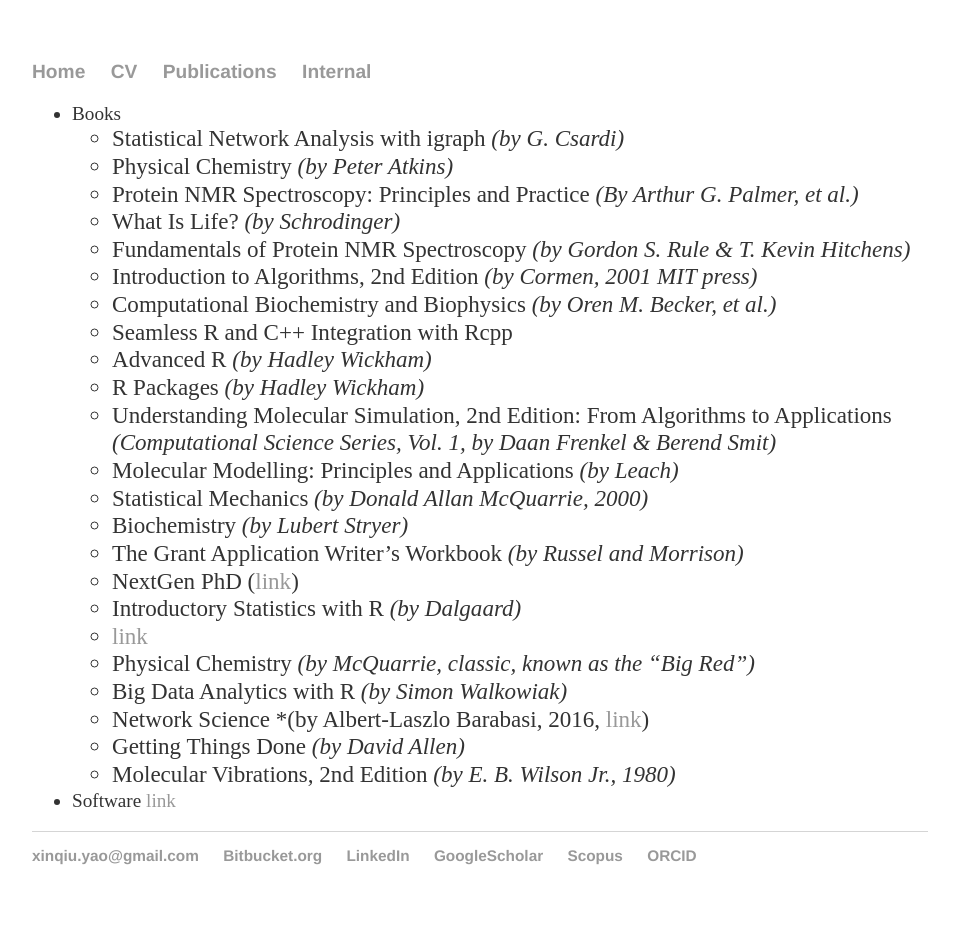
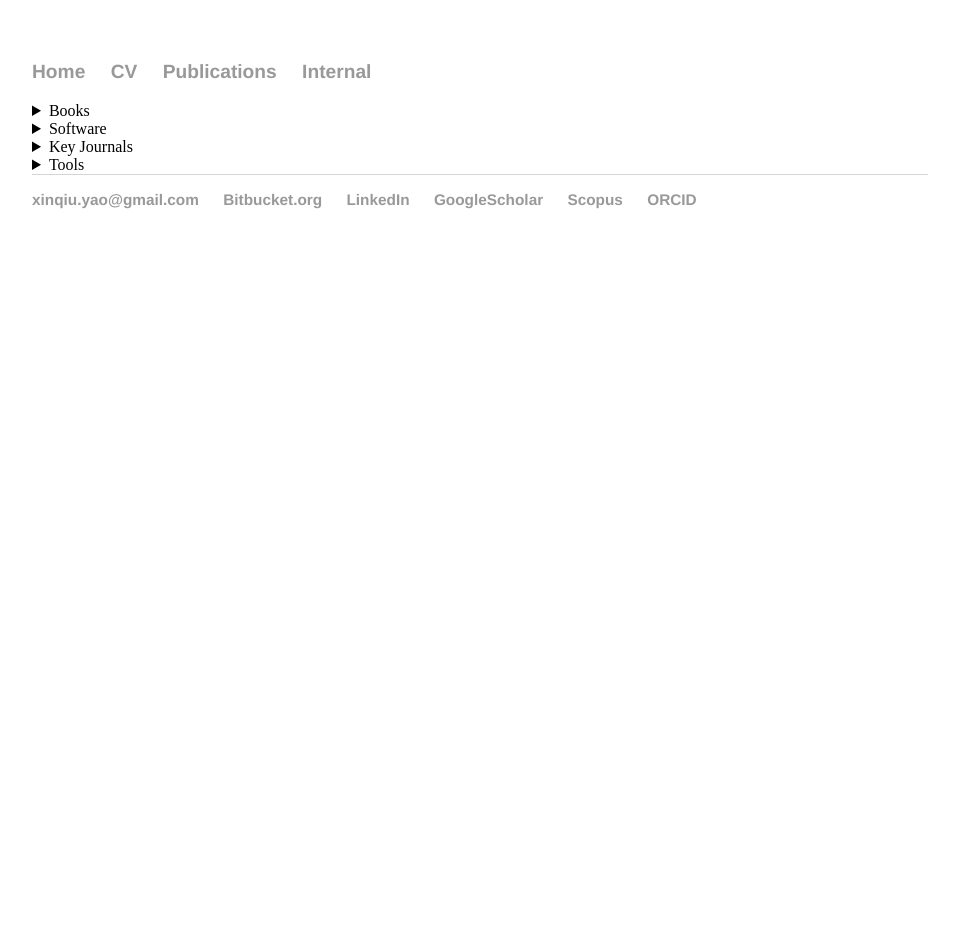
Before and after one commit to xinqyao/xinqyao.github.io, a Jekyll site: the page built from internal/696997607af02d18cddf2e23de0ac357b12f0651/index.md, in a window 1280 px wide. Shown: the whole page, without its empty margins (160-1119 px from the left). Built offline with Jekyll 4.4.1, drawn with Linux system fonts in a browser that asks for light colours; after the commit the page ends 900 px from its top, so only the background shows below that; some of the changed lines change nothing that is shown.

Commit message:
NEW: A lot staffs for internal use only

```diff
--- a/css/main.css
+++ b/css/main.css
@@ -28,6 +28,10 @@
     line-height: 1.2em;
     color: #333;
 }
+dt {
+    font-weight: bold;
+    font-size: 1.2em;
+}
 ul {
     font-size: 1.2em;
     line-height: 1.2em;
--- /dev/null
+++ b/internal/696997607af02d18cddf2e23de0ac357b12f0651/books.html
@@ -0,0 +1,86 @@
+<details>
+<summary>Books</summary>
+
+<dl>
+<dt>Advanced R</dt>
+<dd>- by Hadley Wickham</dd>
+
+<dt>R Packages</dt>
+<dd>- by Hadley Wickham</dd>
+
+<dt>ggplot2: Elegant Graphics for Data Analysis</dt>
+<dd>- by Hadley Wickham</dd>
+
+<dt>Statistical Network Analysis with igraph</dt>
+<dd>- by G. Csardi</dd>
+
+<dt>Big Data Analytics with R</dt>
+<dd>- by Simon Walkowiak</dd>
+
+<dt>Seamless R and C++ Integration with Rcpp</dt>
+
+<dt>Introductory Statistics with R</dt>
+<dd>- by Dalgaard</dd>
+
+<dt>Introduction to Algorithms (2nd Edition)</dt>
+<dd>- by Cormen</dd>
+<dd>- MIT press, 2001</dd>
+
+<dt>Network Science</dt>
+<dd>- by Albert-Laszlo Barabasi</dd>
+<dd>- 2016</dd>
+<dd>- <a href="http://networksciencebook.com/0#introduction0">link</a></dd>
+
+<dt>Understanding Molecular Simulatio: From Algorithms to Applications (2nd Edition)</dt>
+<dd>- Computational Science Series, Vol. 1</dd>
+<dd>- by Daan Frenkel & Berend Smit</dd>
+
+<dt>Molecular Modelling: Principles and Applications</dt>
+<dd>- by Leach</dd>
+
+<dt>Computational Biochemistry and Biophysics</dt>
+<dd>- by Oren M. Becker, et al.</dd>
+
+<dt>Statistical Mechanics </dt>
+<dd>- by Donald Allan McQuarrie</dd>
+<dd>- 2000</dd>
+
+<dt>Physical Chemistry </dt>
+<dd>- by McQuarrie</dd>
+<dd>- classic</dd>
+<dd>- known as the "Big Red"</dd>
+
+<dt>Molecular Vibrations (2nd Edition)</dt>
+<dd>- by E. B. Wilson Jr.</dd>
+<dd>- 1980</dd>
+
+<dt>Biochemistry</dt>
+<dd>- by Lubert Stryer</dd>
+
+<dt>Physical Chemistry</dt>
+<dd>- by Peter Atkins</dd>
+
+<dt>Protein NMR Spectroscopy: Principles and Practice</dt>
+<dd>- By Arthur G. Palmer, et al.</dd>
+
+<dt>Fundamentals of Protein NMR Spectroscopy</dt>
+<dd>- by Gordon S. Rule & T. Kevin Hitchens</dd>
+
+<dt>The Grant Application Writer's Workbook</dt>
+<dd>- by Russel and Morrison</dd>
+
+<dt>Getting Things Done</dt>
+<dd>- by David Allen</dd>
+
+<dt>What Is Life?</dt>
+<dd>- by Schrodinger</dd>
+
+<dt>NextGen PhD</dt>
+<dd>- <a href="http://www.hup.harvard.edu/catalog.php?isbn=9780674504653">link</a></dd>
+
+<dt> ??</dt>
+<dd>- <a href="https://www.nap.edu/catalog/21896/fostering-integrity-in-research">link</a></dd>
+
+<dt>a book for enzymology and allosteric enzymes.</dt>
+</dl>
+</details>
--- a/internal/696997607af02d18cddf2e23de0ac357b12f0651/index.md
+++ b/internal/696997607af02d18cddf2e23de0ac357b12f0651/index.md
@@ -2,30 +2,41 @@
 layout: default
 title: "Memos"
 ---
+<script>
+function includeHTML() {
+  var z, i, elmnt, file, xhttp;
+  /* Loop through a collection of all HTML elements: */
+  z = document.getElementsByTagName("*");
+  for (i = 0; i < z.length; i++) {
+    elmnt = z[i];
+    /*search for elements with a certain atrribute:*/
+    file = elmnt.getAttribute("w3-include-html");
+    if (file) {
+      /* Make an HTTP request using the attribute value as the file name: */
+      xhttp = new XMLHttpRequest();
+      xhttp.onreadystatechange = function() {
+        if (this.readyState == 4) {
+          if (this.status == 200) {elmnt.innerHTML = this.responseText;}
+          if (this.status == 404) {elmnt.innerHTML = "Page not found.";}
+          /* Remove the attribute, and call this function once more: */
+          elmnt.removeAttribute("w3-include-html");
+          includeHTML();
+        }
+      }
+      xhttp.open("GET", file, true);
+      xhttp.send();
+      /* Exit the function: */
+      return;
+    }
+  }
+}
+</script>
 
-* Books
-     - Statistical Network Analysis with igraph *(by G. Csardi)*
-     - Physical Chemistry *(by Peter Atkins)*
-     - Protein NMR Spectroscopy: Principles and Practice *(By Arthur G. Palmer, et al.)*
-     - What Is Life? *(by Schrodinger)*
-     - Fundamentals of Protein NMR Spectroscopy *(by Gordon S. Rule & T. Kevin Hitchens)*
-     - Introduction to Algorithms, 2nd Edition *(by Cormen, 2001 MIT press)*
-     - Computational Biochemistry and Biophysics *(by Oren M. Becker, et al.)*
-     - Seamless R and C++ Integration with Rcpp
-     - Advanced R *(by Hadley Wickham)*
-     - R Packages *(by Hadley Wickham)*
-     - Understanding Molecular Simulation, 2nd Edition: From Algorithms to Applications *(Computational Science Series, Vol. 1, by Daan Frenkel & Berend Smit)*
-     - Molecular Modelling: Principles and Applications *(by Leach)*
-     - Statistical Mechanics *(by Donald Allan McQuarrie, 2000)*
-     - Biochemistry *(by Lubert Stryer)*
-     - The Grant Application Writer's Workbook *(by Russel and Morrison)*
-     - NextGen PhD ([link](http://www.hup.harvard.edu/catalog.php?isbn=9780674504653))
-     - Introductory Statistics with R *(by Dalgaard)*
-     - [link](https://www.nap.edu/catalog/21896/fostering-integrity-in-research)
-     - Physical Chemistry *(by McQuarrie, classic, known as the "Big Red")*
-     - Big Data Analytics with R *(by Simon Walkowiak)*
-     - Network Science *(by Albert-Laszlo Barabasi, 2016, [link](http://networksciencebook.com/0#introduction0))
-     - Getting Things Done *(by David Allen)*
-     - Molecular Vibrations, 2nd Edition *(by E. B. Wilson Jr., 1980)*
+<div w3-include-html="books.html"></div>
+<div w3-include-html="software.html"></div>
+<div w3-include-html="journals.html"></div>
+<div w3-include-html="tools.html"></div>
 
-* Software [link](software.html)
+<script>
+includeHTML();
+</script>
--- /dev/null
+++ b/internal/696997607af02d18cddf2e23de0ac357b12f0651/journals.html
@@ -0,0 +1,36 @@
+<details>
+<summary>Key Journals</summary>
+
+<ul>
+	<li>Nature</li>
+	<li>Science</li>
+	<li>Nature Structural & Molecular Biology</li>
+	<li>Nature Communications</li>
+	<li>Nature Chemistry</li>
+	<li>Scientific Reports</li>
+	<li>PNAS</li>
+	<li>JACS</li>
+	<li>JPC Letters</li>
+	<li>ACS Central Science</li>
+	<li>JPCB</li>
+	<li>ACS Catalysis</li>
+	<li>Biochemistry</li>
+	<li>JCTC</li>
+	<li>JCIM</li>
+	<li>J Med Chem</li>
+	<li>Bioinformatics</li>
+	<li>BMC Bioinformatics</li>
+	<li>NAR</li>
+	<li>Biophys J</li>
+	<li>PLoS Comput Biol</li>
+	<li>PLoS Biol</li>
+	<li>PLoS One</li>
+	<li>JBC</li>
+	<li>JMB</li>
+	<li>Structure</li>
+	<li>Proteins</li>
+	<li>JCP</li>
+	<li>JMGM</li>
+	<li>PRL</li>
+</ul>
+</details>
--- /dev/null
+++ b/internal/696997607af02d18cddf2e23de0ac357b12f0651/software.html
@@ -0,0 +1,67 @@
+<details>
+<summary>Software</summary>
+
+<h3>My Work</h3>
+<ul>
+	<li>Research</li>
+	<li>dCNA</li>
+	<li>bio3d</li>
+	<li>CafeMol</li>
+	<li>MD_Scripts</li>
+</ul>
+
+<h3>Essential</h3>
+<h4>Linux</h4>
+<ul>
+	<li>R and packages (see upgrade_R.sh)</li>
+	<li>Amber/AmberTools</li>
+	<li>VMD</li>
+	<li>PyMol</li>
+	<li>Modeller</li>
+    <li>Autodock/MGLTools</li>
+    <li>pdb2pqr</li>
+    <li>MUSCLE</li>
+    <li>SEAVIEW</li>
+    <li><a href="http://swift.cmbi.ru.nl/gv/dssp">DSSP</a></li>
+    <li>git</li>
+    <li>anaconda</li>
+    <li>Ruby/Jekyll</li>
+    <li>NVIDIA Driver and CUDA Toolkit</li>
+    <li>NetCDF library</li>
+    <li>OpenMPI</li>
+    <li>Pandoc</li>
+    <li>Dropbox (?)</li>
+    <li>Crashplan (?)</li>
+    <li>Docker</li>
+    <li>TeamViewer (remote computer controling)</li>
+</ul>
+
+<h4>Windows</h4>
+<ul>
+	<li>MS Office</li>
+	<li>Sublime</li>
+	<li>Rstudio</li>
+	<li>Mendeley</li>
+	<li>Endnote</li>
+	<li>Adobe (Illustrator, Photoshop, Acrobat Reader Pro)</li>
+	<li>Cygwin</li>
+	<li>Crashplan</li>
+	<li>Cisco VPN</li>
+	<li>Skype</li>
+</ul>
+
+<h3>Optional</h3>
+<ul>
+	<li>Gromacs</li>
+	<li>OpenMM</li>
+	<li>Yank</li>
+	<li>Chimera</li>
+	<li>CCP4 (for surface, volume, etc. calculations)</li>
+	<li>STRIDE</li>
+	<li>MUSTANG</li>
+	<li>HMMER</li>
+	<li>BLAST</li>
+	<li>CAVER</li>
+	<li>openbabel</li>
+</ul>
+</details>
--- /dev/null
+++ b/internal/696997607af02d18cddf2e23de0ac357b12f0651/tools.html
@@ -0,0 +1,168 @@
+<details>
+<summary>Tools</summary>
+
+<h3>Learning R</h3>
+<ul>
+	<li><a href="http://thegrantlab.org/bio3d/user-guide">New to R (Grant Lab)</a></li>
+	<li>Try R</li>
+	<ul>
+		<li>a nifty interactive R tutorial in your web browser</li>
+		<li><a href="http://tryr.codeschool.com">link</a></li>
+	</ul>
+	<li>An introduction to R</li>
+	<ul>
+		<li>The official R manual</li>
+		<li><a href="http://cran.r-project.org/doc/manuals/R-intro.pdf">link</a></li>
+	</ul>
+	<li>Learn R</li>
+	<ul>
+		<li>Learn by doing in your web browser</li>
+		<li>Requires free registration</li>
+		<li><a href="https://www.datacamp.com">link</a></li>
+	</ul>
+	<li>Dalgaard's Introductory Statistics with R</li>
+	<li>Wickham's books</li>
+	<li><a href="https//www.tidyverse.org">R for Data Science</a></li>
+	<li>Google!</li>
+</ul>
+
+<h3>For Papers</h3>
+<ul>
+	<li>Google</li>
+	<li>NCBI PubMed</li>
+    <li>CiteULike</li>
+    <li>PubChase</li>
+</ul>
+
+<h3>For Coding</h3>
+<ul>
+	<li>Github</li>
+	<li>Bitbucket</li>
+	<li>IFTTT (piped work flow)</li>
+	<li>Travis</li>
+	<li>Slack</li>
+    <li>Mailchimp (mailing list; not used very often)</li>
+    <li>Jekyll (website building; check Wickham's R package webbook)</li>
+    <li><a href="http://jmcglone.com/guides/github-pages">Github Pages</a></li>
+    <li>Jupyter Notebook (Ju, Python, and R; interactive web programming and documenting)</li>
+    <li><a href="https://cran.r-project.org/web/packages/httr/vignettes/api-packages.html">Web API client in R</a></li>
+    <li><a href="https://zapier.com/learn/apis">Web API</a></li>
+</ul>
+
+<h3>Computational Chemistry & Bioinformatics</h3>
+<ul>
+	<li><a href="http://thegrantlab.pbworks.com">Grant lab wiki</a></li>
+	<li><a href="http://research.bmh.manchester.ac.uk/bryce/amber">Manchester's force fields</a></li>
+	<li><a href="http://gaamp.lcrc.anl.gov">Force field generation for small molecules</a></li>
+	<li><a href="http://www.ebi.ac.uk/thornton-srv/software/LIGPLOT">LIGPLOT</a></li>
+	<li><a href="http://salilab.org/allosmod">Allosmod</a></li>
+	<li>CHARMM-GUI</li>
+	<li>MDTraj</li>
+	<li><a href="http://mdn.cheme.columbia.edu">MDN (for network analysis of MD simulations)</a></li>
+	<li><a href="http://biogeometry.cs.duke.edu/software/almdel/index.html">Almost-Delaunay contact calculation</a></li>
+	<li>aMD reweighting</li>
+	<ul>
+		<li><a href="http://mccammon.ucsd.edu/computing/amdReweighting">Yinglong Miao</a></li>
+		<li><a href="http://ambermd.org/tutorials/advanced/tutorial22">Amber Tutorial</a></li>
+	</ul>
+	<li>RedMDStream (CG simulations)</li>
+	<li><a href="http://www.attract.ph.tum.de">ATTRACT (protein-protein docking)</a></li>
+	<li><a href="http://3vee.molmovdb.org">3V (volume, cavity, tunnels, etc.)</a></li>
+	<li><a href="http://molmovdb.org">Database of macromolecular movements</a></li>
+	<li>PRODRG (to get ligand MOL2 file)</li>
+	<li><a href="http://datastorm-open.github.io/visNetwork">visNetwork (visualize networks; support igraph)</a></li>
+	<li>Infomap (community detection; available in igraph)</li>
+	<li><a href="http://bioinf.iiit.ac.in/NAPS">NAPS (protein structure network)</a></li>
+	<li><a href="http://pipe.sc.fsu.edu/cgi-bin/transcomp">TransComp (protein association rate estimation)</a></li>
+	<li><a href="https://bionano.cent.uw.edu.pl/Software/SurfaceDiver">Surface Diver (mapping physicochemical features onto surfaces)</a></li>
+	<li><a href="http://www.haptimol.co.uk">HaptiMOL (Haptic interactive molecular viewing)</a></li>
+	<li><a href="https://github.com/MobleyLab/alchemical-analysis">Alchemical analysis</a></li>
+	<li>GPCR databases (<a href="http://www.gpcrdb.org">link 1</a>, <a href="http://gpcrconsortium.org">link 2</a>)</li>
+	<li><a href="http://dca.rice.edu/portal/dca">DCA</a></li>
+	<li><a href="http://pdbflex.org">PDBflex</a></li>
+	<li><a href="https://modbase.compbio.ucsf.edu">Modbase (database of comparative homology)</a></li>
+	<li><a href="https://cancer.sanger.ac.uk/cosmic">COSMIC (Catalogue of Somatic Mutations in Cancer)</a></li>
+	<li><a href="http://www.cdc.gov">CDC (Center for Diseases Control and Prevention)</a></li>
+	<li><a href="https://pdb-redo.eu">PDB-REDO (structure refinement)</a></li>
+	<li><a href="http://prodata.swmed.edu/M2S">M2S (from Grishin lab; for corrected mapping of disease-related variants from OMIM and SwissVar)</a></li>
+</ul>
+
+<h3>Docking and Binding Free Energy Calculations</h3>
+<ul>
+	<li><a href="http://zinc15.docking.org">ZINC</a></li>
+	<li><a href="http://www.alchemistry.org/wiki/Main_Page">Learn Alchemistry</a></li>
+	<li>T4 lysozyme L99A, a model binding site for small hydrophobic ligands</li>
+	<li>CSD and GOLD (scoring functions)</li>
+	<li><a href="http://escholarship.org/uc/item/6sd403pz">Dydration free energy of small molecules database by DL Mobley</a></li>
+</ul>
+
+<h3>Normal Mode Analysis</h3>
+<ul>
+	<li>NOMAD-Ref</li>
+	<ul>
+		<li>all atom Tirion's ENM</li>
+		<li><a href="http://lorentz.immstr.pasteur.fr/nomad-ref.php">link</a></li>
+	</ul>
+	<li>Bio3D-web</li>
+</ul>
+
+<h3>Learning Gromacs</h3>
+<ul>
+	<li><a href="http://www.bevanlab.biochem.vt.edu/Pages/Personal/justin/gmx-tutorials/lysozyme/01_pdb2gmx.html">Beginning</a></li>
+	<li><a href="http://www.bevanlab.biochem.vt.edu/Pages/Personal/justin/gmx-tutorials/complex/01_pdb2gmx.html">Ligand</a></li>
+</ul>
+
+<h3>Others</h3>
+<ul>
+	<li>DataCamp</li>
+	<li>Kaggle (machine learning)</li>
+	<li><a href="https://iris.ai">IRIS (An AI for literature search)</a></li>
+	<li>FASEB IDP (individual development plans)</li>
+	<li><a href="http://biorxiv.org">BioRxiv</a></li>
+	<li><a href="https://www.lynda.com">Self learning</a></li>
+	<li>Grammarly (grammar checking)</li>
+	<li>vimeo</li>
+	<li><a href="http://stke.sciencemag.org/content/sigtrans/suppl/2004/02/23/2004.218.re3.DC1/G_Protein-Cycle_STKE.swf">G protein signaling animation</a></li>
+	<li><a href="http://rescuingbiomedicalresearch.org">??</a></li>
+
+</ul>
+
+<h3>Tips</h3>
+<ul>
+	<li>Set heap size up to 5120 in Crashplan</li>
+	<ul>
+		<li>double click home icon</li>
+		<li>java mx 5120 restart</li>
+	</ul>
+	<li>To show installed files for a package</li>
+	<ul>
+		<li>rpm -ql [package]</li>
+	</ul>
+	<li>To mount usb HD with exfat format</li>
+	<ul>
+		<li>install exfat-utils and fuse-exfat</li>
+		<li>check out <a href="http://docs.gz.ro/node/162">link</a></li>
+		<li>mount.exfat ...</li>
+	</ul>
+	<li>Access $HOME placed on a server via NFS</li>
+	<ul>
+		<li>setsebool -P use_nfs_home_dirs 1</li>
+	</ul>
+	<li>Setup autostart</li>
+	<ul>
+		<li>sudo systemctl enable XXXd</li>
+	</ul>
+	<li>Use 'eog' to open images</li>
+	<li>To show path of a running job</li>
+	<ul>
+		<li>pwdx [PID]</li>
+	</ul>
+	<li>Amber MD with distance restraints</li>
+	<ul>
+		<li>Distance restraint is NOT re-imaged!</li>
+		<li>So, if restart file has separate two chains where the restraint is applied, do the re-image manually before resuming the simulation</li>
+		<li>Alternatively, we should TURN OFF wrapping (iwrap=0) and write both trajectory and restart in binary (ioutfm=1, ntxo=2)</li>
+	</ul>
+</ul>
+
+</details>
```
